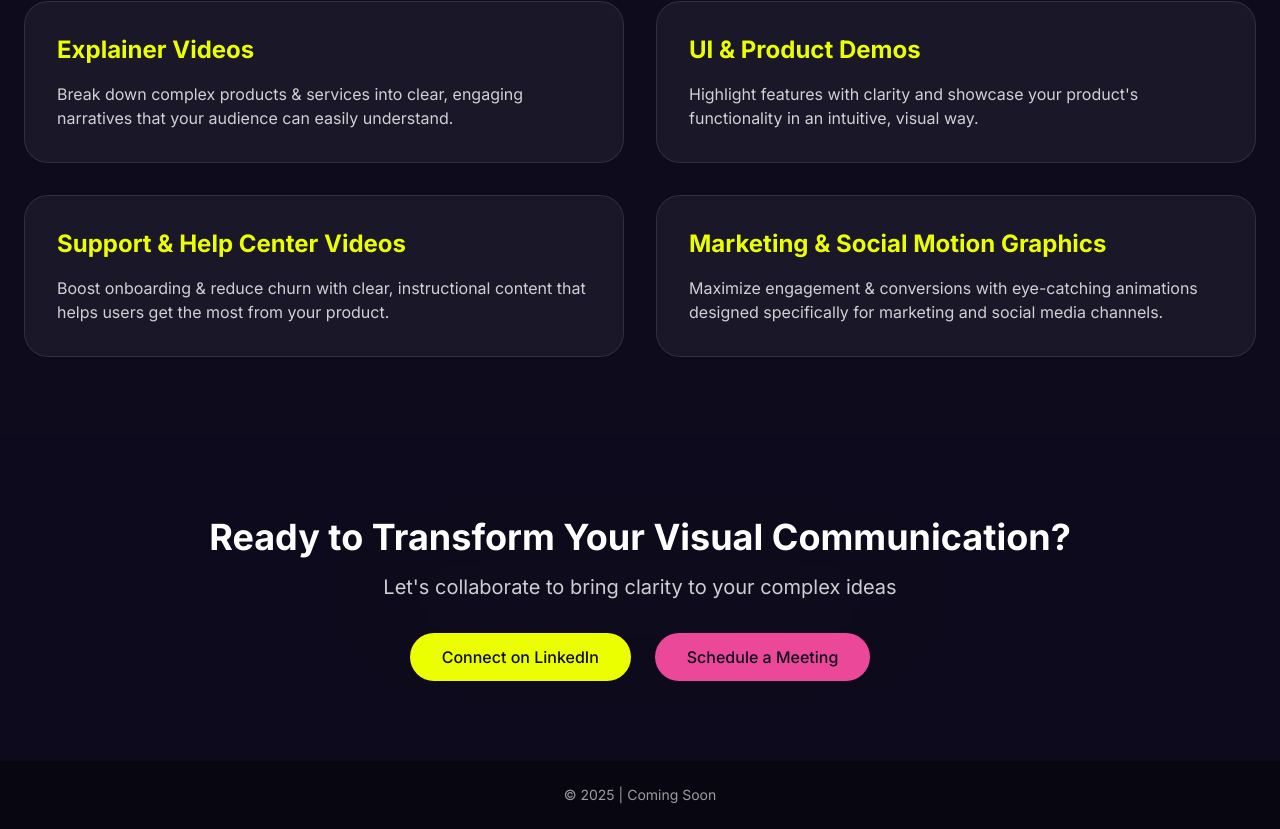
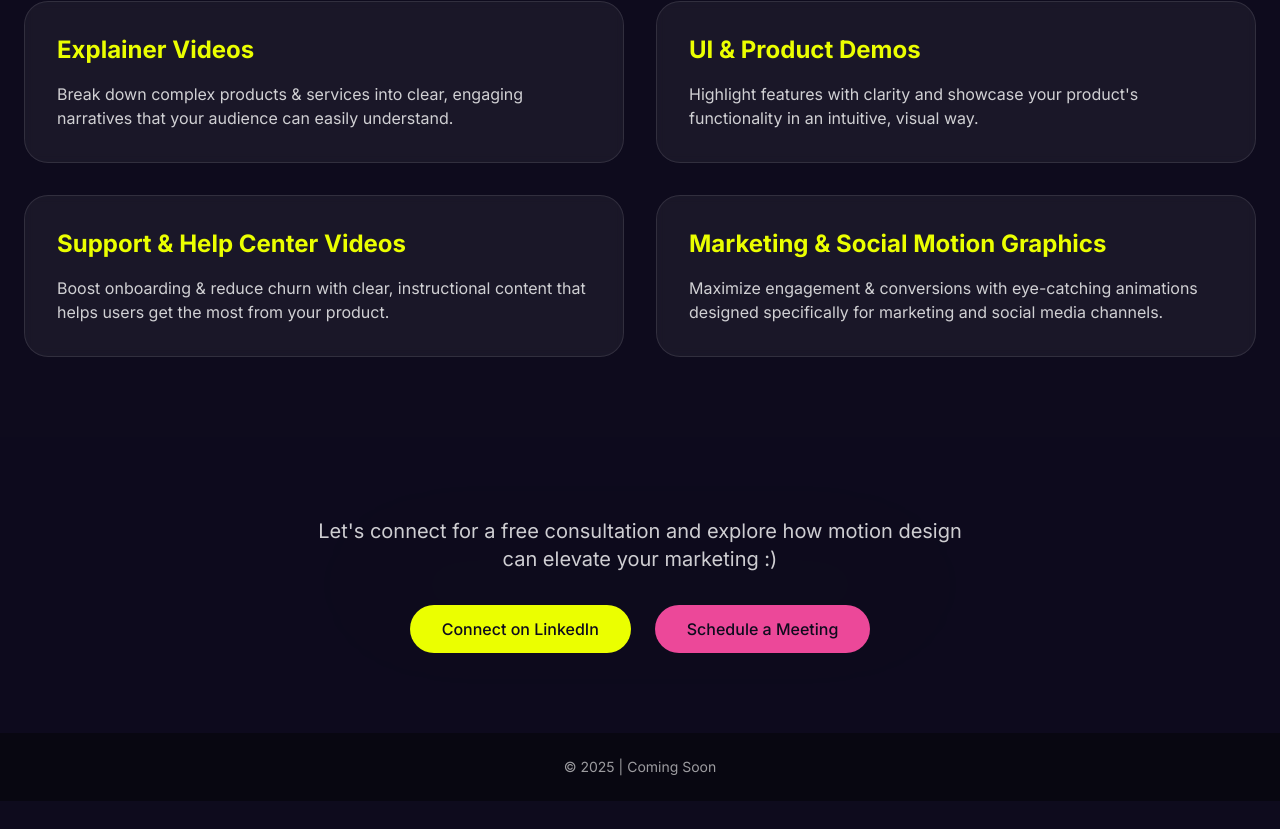
Before and after one commit to danny4fox/yellow-brick-launchpad, a React (Vite) app: page / in a window 1280 px wide. Shown: the part 1712-2541 px from the top of the page. After the commit the page ends 2513 px from the top, so only its background shows below. Built offline with nearby package versions, Linux system fonts and the light colour scheme.

Commit message:
Update CTA section
Modify the call to action section text.

```diff
--- a/src/pages/Index.tsx
+++ b/src/pages/Index.tsx
@@ -1,4 +1,3 @@
-
 import React from 'react';
 import VideoEmbed from '../components/VideoEmbed';
 import ActionButton from '../components/ActionButton';
@@ -135,9 +134,8 @@ const Index = () => {
           <div className="absolute inset-0 bg-neon/5 blur-3xl rounded-full mx-auto w-1/2 h-1/2 my-auto opacity-20"></div>
           <div className="container mx-auto px-6 relative z-10">
             <div className="text-center mb-8">
-              <h2 className="text-3xl md:text-4xl font-bold mb-4">Ready to Transform Your Visual Communication?</h2>
               <p className="text-xl text-white/80 max-w-2xl mx-auto">
-                Let's collaborate to bring clarity to your complex ideas
+                Let's connect for a free consultation and explore how motion design can elevate your marketing :)
               </p>
             </div>
             <div className="flex flex-col md:flex-row gap-6 justify-center">
```
